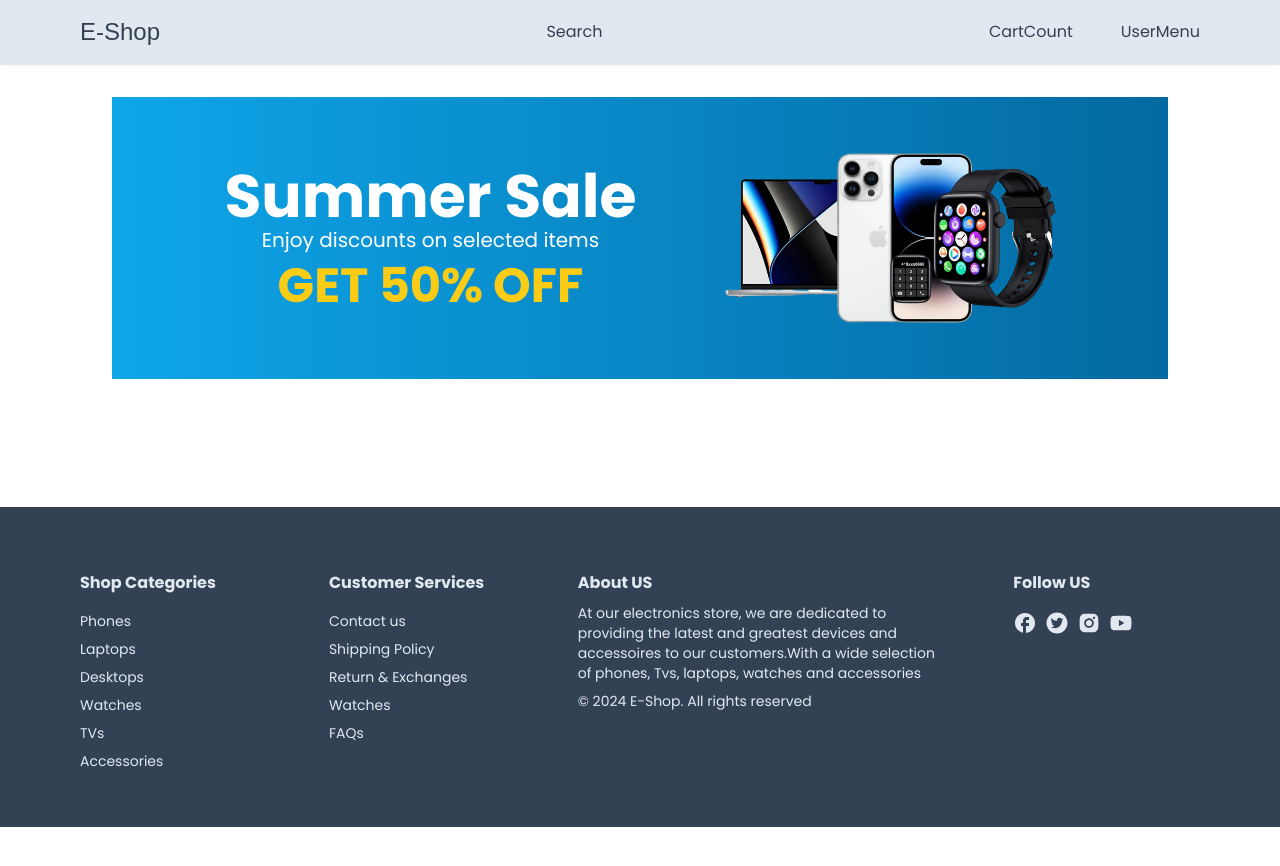
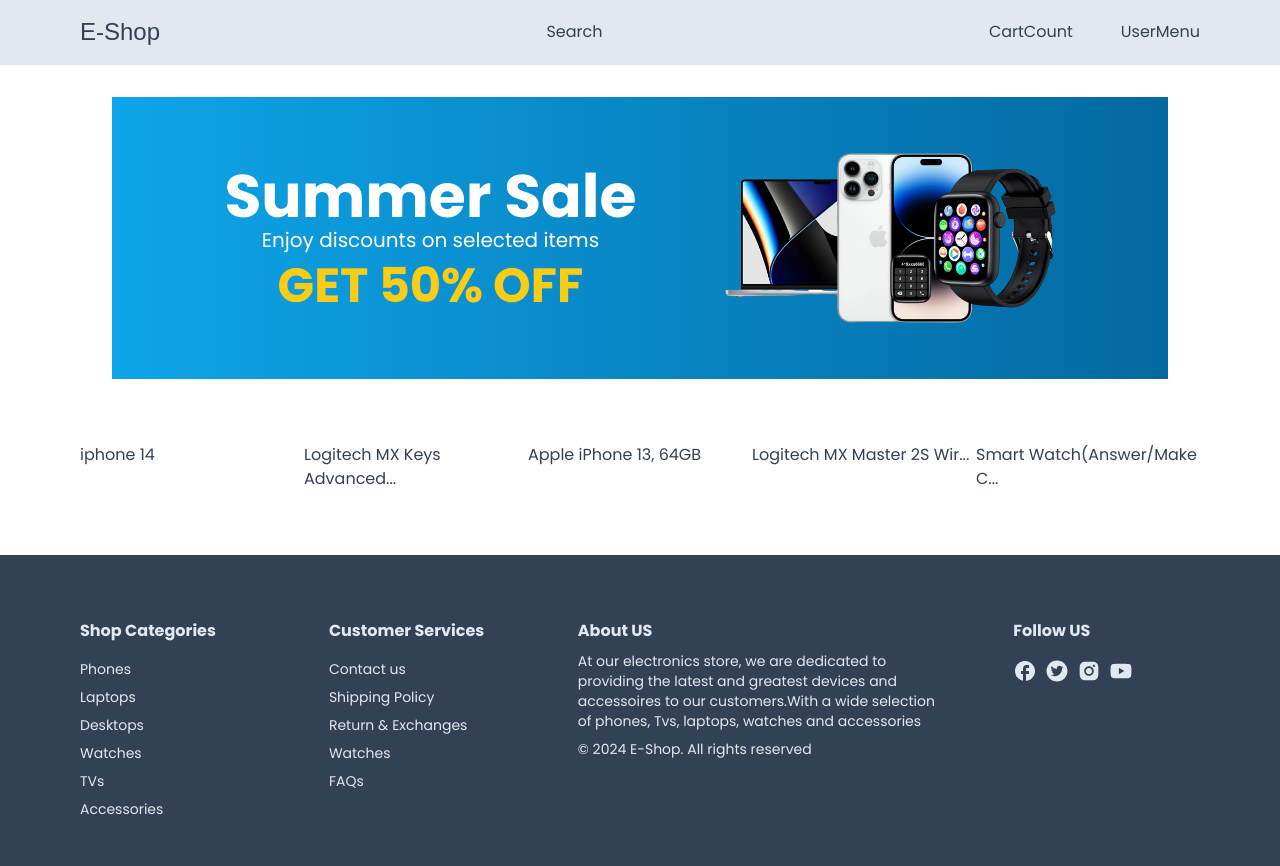
Before and after one commit to yassin-ben-haj-ali/e-shop, a Next.js app: page / in a window 1280 px wide. Shown: the top 866 px of the page. Before the commit the page ends 827 px from the top, so only its background shows below. Built offline with nearby package versions, Linux system fonts and the light colour scheme; a web font is replaced by a local one.

Commit message:
Feat:Create products data and truncateText function

```diff
--- a/app/page.tsx
+++ b/app/page.tsx
@@ -1,5 +1,7 @@
+import { products } from "@/utils/products";
 import Container from "./components/Container";
 import HomeBanner from "./components/HomeBanner";
+import { truncateText } from "@/utils/truncateText";
 
 export default function Home() {
   return (
@@ -8,6 +10,11 @@ export default function Home() {
         <div className="p-8">
           <HomeBanner />
         </div>
+        <div className="grid grid-cols-2 sm:grid-cols-3 lg:grid-cols-4 xl:grid-cols-5 2xl:grid-cols-6 gap:8">
+          {products.map((product: any) => {
+            return <div>{truncateText(product.name)}</div>
+          })}
+        </div>
       </Container>
     </div>
   )
--- /dev/null
+++ b/utils/products.tsx
@@ -0,0 +1,185 @@
+//I am changing the image links from firebase to amazon, firebase has issues with these direct links. Please remember to add the amazon link(that will show up at the error) instead of firebase at the cofig for it to work out.
+
+export const products = [
+    {
+      id: "64a654593e91b8e73a351e9b",
+      name: "iphone 14",
+      description: "Short description",
+      price: 2999,
+      brand: "apple",
+      category: "Phone",
+      inStock: true,
+      images: [
+        {
+          color: "White",
+          colorCode: "#FFFFFF",
+          image:
+            "https://m.media-amazon.com/images/I/71p-tHQ0u1L._AC_SX679_.jpg",
+        },
+        {
+          color: "Gray",
+          colorCode: "#808080",
+          image:
+            "https://m.media-amazon.com/images/I/417tEj3iJ8L._AC_.jpg",
+        },
+      ],
+      reviews: [],
+    },
+    {
+      id: "64a4ebe300900d44bb50628a",
+      name: "Logitech MX Keys Advanced Wireless Illuminated Keyboard, Tactile Responsive Typing, Backlighting, Bluetooth, USB-C, Apple macOS, Microsoft Windows, Linux, iOS, Android, Metal Build (Black)",
+      description:
+        "PERFECT STROKE KEYS - Spherically-dished keys match the shape of your fingertips, offering satisfying feedback with every tap\nCOMFORT AND STABILITY - Type with confidence on a keyboard crafted for comfort, stability, and precision",
+      price: 102.99,
+      brand: "logitech",
+      category: "Accesories",
+      inStock: true,
+      images: [
+        {
+          color: "Black",
+          colorCode: "#000000",
+          image:
+            "https://m.media-amazon.com/images/I/71gOLg2-kqL.__AC_SX300_SY300_QL70_FMwebp_.jpg",
+        },
+      ],
+      reviews: [
+        {
+          id: "64a65a6158b470c6e06959ee",
+          userId: "6475af156bad4917456e6e1e",
+          productId: "64a4ebe300900d44bb50628a",
+          rating: 5,
+          comment: "good",
+          createdDate: "2023-07-06T06:08:33.067Z",
+          user: {
+            id: "6475af156bad4917456e6e1e",
+            name: "Charles",
+            email: "example@gmail.com",
+            emailVerified: null,
+            image:
+              "https://lh3.googleusercontent.com/a/AAcHTteOiCtILLBWiAoolIW9PJH-r5825pBDl824_8LD=s96-c",
+            hashedPassword: null,
+            createdAt: "2023-05-30T08:08:53.979Z",
+            updatedAt: "2023-05-30T08:08:53.979Z",
+            role: "ADMIN",
+          },
+        },
+      ],
+    },
+    {
+      id: "648437b38c44d52b9542e340",
+      name: "Apple iPhone 13, 64GB",
+      description:
+        'The product is refurbished, fully functional, and in excellent condition. Backed by the 90-day E~Shop Renewed Guarantee.\n- This pre-owned product has been professionally inspected, tested and cleaned by Amazon qualified vendors. It is not certified by Apple.\n- This product is in "Excellent condition". The screen and body show no signs of cosmetic damage visible from 12 inches away.\n- This product will have a battery that exceeds 80% capacity relative to new.\n- Accessories may not be original, but will be compatible and fully functional. Product may come in generic box.\n- Product will come with a SIM removal tool, a charger and a charging cable. Headphone and SIM card are not included.\n- This product is eligible for a replacement or refund within 90-day of receipt if it does not work as expected.\n- Refurbished phones are not guaranteed to be waterproof.',
+      price: 40,
+      brand: "Apple",
+      category: "Phone",
+      inStock: true,
+      images: [
+        {
+          color: "Black",
+          colorCode: "#000000",
+          image:
+            "https://m.media-amazon.com/images/I/61g+McQpg7L._AC_SX679_.jpg",
+        },
+        {
+          color: "Blue",
+          colorCode: " #0000FF",
+          image:
+            "https://m.media-amazon.com/images/I/713Om9vCHUL._AC_SX679_.jpg",
+        },
+        {
+          color: "Red",
+          colorCode: "#FF0000",
+          image:
+            "https://m.media-amazon.com/images/I/61thdjmfHcL.__AC_SX300_SY300_QL70_FMwebp_.jpg",
+        },
+      ],
+      reviews: [
+        {
+          id: "6499b4887402b0efd394d8f3",
+          userId: "6499b184b0e9a8c8709821d3",
+          productId: "648437b38c44d52b9542e340",
+          rating: 4,
+          comment:
+            "good enough. I like the camera and casing. the delivery was fast too.",
+          createdDate: "2023-06-26T15:53:44.483Z",
+          user: {
+            id: "6499b184b0e9a8c8709821d3",
+            name: "Chaoo",
+            email: "example1@gmail.com",
+            emailVerified: null,
+            image:
+              "https://lh3.googleusercontent.com/a/AAcHTtcuRLwWi1vPKaQOcJlUurlhRAIIq2LgYccE8p32=s96-c",
+            hashedPassword: null,
+            createdAt: "2023-06-26T15:40:52.558Z",
+            updatedAt: "2023-06-26T15:40:52.558Z",
+            role: "USER",
+          },
+        },
+        {
+          id: "6499a110efe4e4de451c7edc",
+          userId: "6475af156bad4917456e6e1e",
+          productId: "648437b38c44d52b9542e340",
+          rating: 5,
+          comment: "I really liked it!!",
+          createdDate: "2023-06-26T14:30:40.998Z",
+          user: {
+            id: "6475af156bad4917456e6e1e",
+            name: "Charles",
+            email: "example@gmail.com",
+            emailVerified: null,
+            image:
+              "https://lh3.googleusercontent.com/a/AAcHTteOiCtILLBWiAoolIW9PJH-r5825pBDl824_8LD=s96-c",
+            hashedPassword: null,
+            createdAt: "2023-05-30T08:08:53.979Z",
+            updatedAt: "2023-05-30T08:08:53.979Z",
+            role: "ADMIN",
+          },
+        },
+      ],
+    },
+    {
+      id: "64a4e9e77e7299078334019f",
+      name: "Logitech MX Master 2S Wireless Mouse – Use on Any Surface, Hyper-Fast Scrolling, Ergonomic Shape, Rechargeable, Control Upto 3 Apple Mac and Windows Computers, Graphite",
+      description:
+        "Cross computer control: Game changing capacity to navigate seamlessly on 3 computers, and copy paste text, images, and files from 1 to the other using Logitech flow\nDual connectivity: Use with upto 3 Windows or Mac computers via included Unifying receiver or Bluetooth Smart wireless technology. Gesture button- Yes",
+      price: 70,
+      brand: "logitech",
+      category: "Accesories",
+      inStock: true,
+      images: [
+        {
+          color: "Graphite",
+          colorCode: " #383838",
+          image:
+            "https://m.media-amazon.com/images/I/61ni3t1ryQL.__AC_SX300_SY300_QL70_FMwebp_.jpg",
+        },
+      ],
+      reviews: [],
+    },
+    {
+      id: "649d775128b6744f0f497040",
+      name: 'Smart Watch(Answer/Make Call), 1.85" Smartwatch for Men Women IP68 Waterproof, 100+ Sport Modes, Fitness Activity Tracker, Heart Rate Sleep Monitor, Pedometer, Smart Watches for Android iOS, 2023',
+      description:
+        'Bluetooth Call and Message Reminder: The smart watch is equipped with HD speaker, after connecting to your phone via Bluetooth, you can directly use the smartwatches to answer or make calls, read messages, store contacts, view call history. The smartwatch can set up more message notifications in "GloryFit" APP. You will never miss any calls and messages during meetings, workout and riding.',
+      price: 50,
+      brand: "Nerunsa",
+      category: "Watch",
+      inStock: true,
+      images: [
+        {
+          color: "Black",
+          colorCode: "#000000",
+          image:
+            "https://m.media-amazon.com/images/I/71s4mjiit3L.__AC_SX300_SY300_QL70_FMwebp_.jpg",
+        },
+        {
+          color: "Silver",
+          colorCode: "#C0C0C0",
+          image:
+            "https://m.media-amazon.com/images/I/71zbWSRMaYL.__AC_SX300_SY300_QL70_FMwebp_.jpg",
+        },
+      ],
+      reviews: [],
+    },
+  ];
--- /dev/null
+++ b/utils/truncateText.ts
@@ -0,0 +1,4 @@
+export const truncateText = (str: string) => {
+    if (str.length < 25) return str;
+    return str.substring(0, 25) + '...';
+}
```
